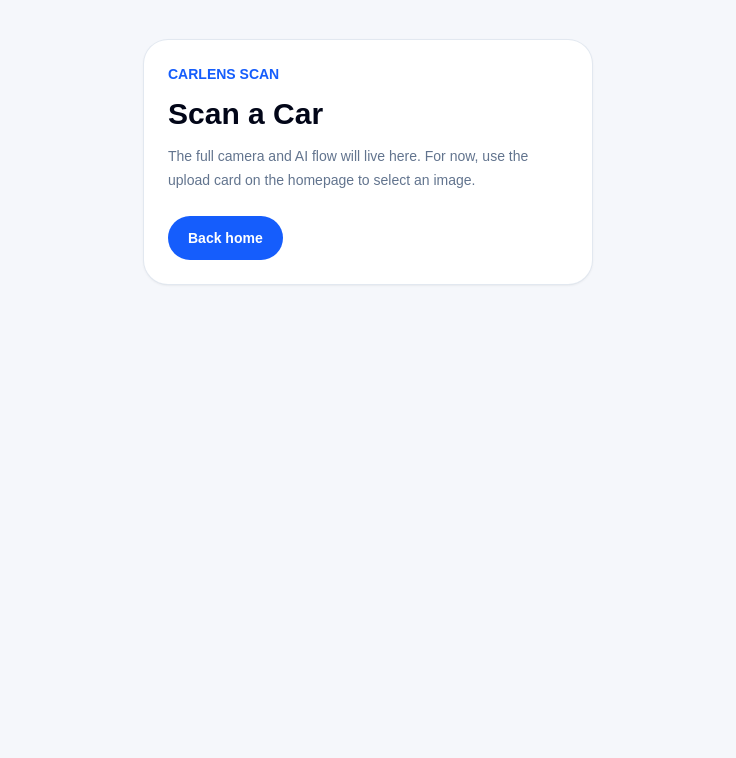
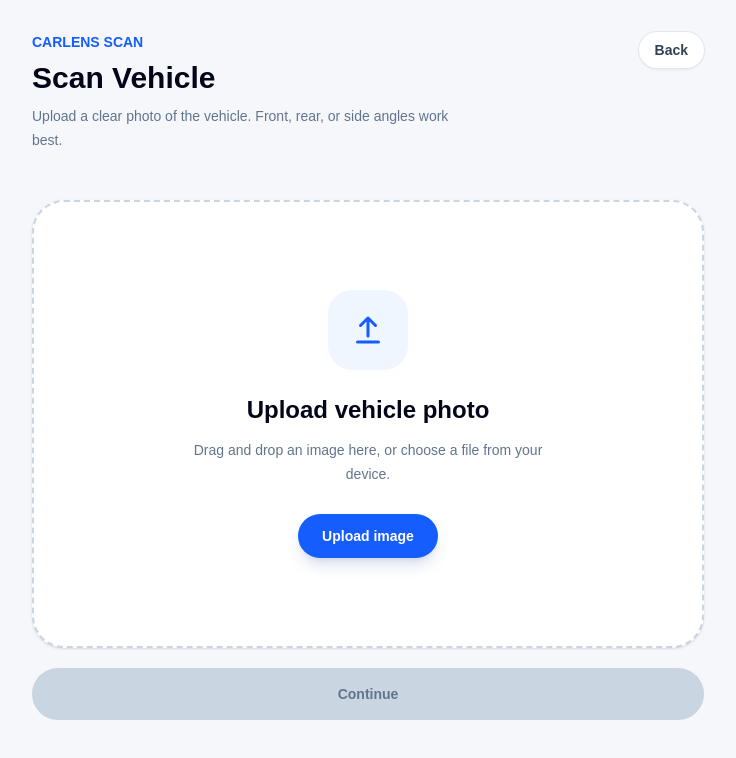
Before and after one commit to abdirahm4na/carlens, a Next.js app in the folder web/: page /scan in a window 1280 px wide. Shown: the top 758 px of the page, without its empty margins (272-1008 px from the left). Built offline with nearby package versions, Linux system fonts and the light colour scheme.

Commit message:
feat: build scan vehicle page

```diff
--- a/web/src/app/scan/page.tsx
+++ b/web/src/app/scan/page.tsx
@@ -1,24 +1,16 @@
-import Link from "next/link";
+import { ScanHeader } from "@/components/scan/ScanHeader";
+import { VehicleUploadDropzone } from "@/components/scan/VehicleUploadDropzone";
 
 export default function ScanPage() {
   return (
-    <main className="min-h-screen bg-[#F5F7FB] px-5 py-10 text-slate-950">
-      <section className="mx-auto max-w-md rounded-3xl bg-white p-6 shadow-sm ring-1 ring-slate-200">
-        <p className="text-sm font-semibold uppercase tracking-normal text-blue-600">
-          CarLens Scan
-        </p>
-        <h1 className="mt-3 text-3xl font-bold">Scan a Car</h1>
-        <p className="mt-3 text-sm leading-6 text-slate-500">
-          The full camera and AI flow will live here. For now, use the upload card on
-          the homepage to select an image.
-        </p>
-        <Link
-          href="/"
-          className="mt-6 inline-flex rounded-full bg-blue-600 px-5 py-3 text-sm font-bold text-white transition hover:bg-blue-700 focus:outline-none focus:ring-2 focus:ring-blue-500 focus:ring-offset-2"
-        >
-          Back home
-        </Link>
-      </section>
+    <main className="min-h-screen bg-[#F5F7FB] px-5 py-8 text-slate-950 sm:px-6">
+      <div className="mx-auto flex min-h-[calc(100vh-4rem)] w-full max-w-2xl flex-col">
+        <ScanHeader />
+
+        <section className="flex flex-1 items-center py-8">
+          <VehicleUploadDropzone />
+        </section>
+      </div>
     </main>
   );
 }
--- /dev/null
+++ b/web/src/components/scan/ImagePreview.tsx
@@ -0,0 +1,39 @@
+import Image from "next/image";
+
+type ImagePreviewProps = {
+  imageUrl: string;
+  fileName: string;
+  onRemove: () => void;
+};
+
+export function ImagePreview({ imageUrl, fileName, onRemove }: ImagePreviewProps) {
+  return (
+    <div className="w-full overflow-hidden rounded-3xl bg-white shadow-sm ring-1 ring-slate-200">
+      <div className="relative aspect-[4/3] bg-slate-100">
+        <Image
+          src={imageUrl}
+          alt={fileName}
+          fill
+          unoptimized
+          className="object-cover"
+          sizes="(max-width: 768px) 100vw, 672px"
+        />
+      </div>
+
+      <div className="flex items-center justify-between gap-4 p-4">
+        <div className="min-w-0">
+          <p className="truncate text-sm font-bold text-slate-950">{fileName}</p>
+          <p className="mt-1 text-xs font-medium text-slate-500">Ready to continue</p>
+        </div>
+
+        <button
+          type="button"
+          onClick={onRemove}
+          className="shrink-0 rounded-full bg-slate-100 px-4 py-2 text-sm font-bold text-slate-600 transition hover:bg-slate-200 focus:outline-none focus:ring-2 focus:ring-blue-500 focus:ring-offset-2"
+        >
+          Remove
+        </button>
+      </div>
+    </div>
+  );
+}
--- /dev/null
+++ b/web/src/components/scan/ScanHeader.tsx
@@ -0,0 +1,26 @@
+import Link from "next/link";
+
+export function ScanHeader() {
+  return (
+    <header className="flex items-start justify-between gap-4">
+      <div>
+        <p className="text-sm font-semibold uppercase tracking-normal text-blue-600">
+          CarLens Scan
+        </p>
+        <h1 className="mt-2 text-3xl font-bold tracking-normal text-slate-950">
+          Scan Vehicle
+        </h1>
+        <p className="mt-2 max-w-md text-sm leading-6 text-slate-500">
+          Upload a clear photo of the vehicle. Front, rear, or side angles work best.
+        </p>
+      </div>
+
+      <Link
+        href="/"
+        className="shrink-0 rounded-full bg-white px-4 py-2 text-sm font-bold text-slate-700 shadow-sm ring-1 ring-slate-200 transition hover:-translate-y-0.5 hover:text-blue-700 hover:shadow-md focus:outline-none focus:ring-2 focus:ring-blue-500 focus:ring-offset-2"
+      >
+        Back
+      </Link>
+    </header>
+  );
+}
--- /dev/null
+++ b/web/src/components/scan/VehicleUploadDropzone.tsx
@@ -0,0 +1,160 @@
+"use client";
+
+import { ChangeEvent, DragEvent, useEffect, useRef, useState } from "react";
+import { ImagePreview } from "./ImagePreview";
+
+type SelectedImage = {
+  file: File;
+  previewUrl: string;
+};
+
+export function VehicleUploadDropzone() {
+  const inputRef = useRef<HTMLInputElement>(null);
+  const [selectedImage, setSelectedImage] = useState<SelectedImage>();
+  const [isDragging, setIsDragging] = useState(false);
+
+  useEffect(() => {
+    return () => {
+      if (selectedImage?.previewUrl) {
+        URL.revokeObjectURL(selectedImage.previewUrl);
+      }
+    };
+  }, [selectedImage?.previewUrl]);
+
+  function openFilePicker() {
+    inputRef.current?.click();
+  }
+
+  function selectFile(file?: File) {
+    if (!file || !file.type.startsWith("image/")) {
+      return;
+    }
+
+    setSelectedImage((currentImage) => {
+      if (currentImage?.previewUrl) {
+        URL.revokeObjectURL(currentImage.previewUrl);
+      }
+
+      return {
+        file,
+        previewUrl: URL.createObjectURL(file),
+      };
+    });
+  }
+
+  function handleInputChange(event: ChangeEvent<HTMLInputElement>) {
+    selectFile(event.target.files?.[0]);
+    event.target.value = "";
+  }
+
+  function handleDragOver(event: DragEvent<HTMLDivElement>) {
+    event.preventDefault();
+    setIsDragging(true);
+  }
+
+  function handleDragLeave(event: DragEvent<HTMLDivElement>) {
+    event.preventDefault();
+    setIsDragging(false);
+  }
+
+  function handleDrop(event: DragEvent<HTMLDivElement>) {
+    event.preventDefault();
+    setIsDragging(false);
+    selectFile(event.dataTransfer.files?.[0]);
+  }
+
+  function removeImage() {
+    setSelectedImage((currentImage) => {
+      if (currentImage?.previewUrl) {
+        URL.revokeObjectURL(currentImage.previewUrl);
+      }
+
+      return undefined;
+    });
+  }
+
+  return (
+    <div className="w-full">
+      <input
+        ref={inputRef}
+        type="file"
+        accept="image/*"
+        className="sr-only"
+        onChange={handleInputChange}
+      />
+
+      {selectedImage ? (
+        <ImagePreview
+          imageUrl={selectedImage.previewUrl}
+          fileName={selectedImage.file.name}
+          onRemove={removeImage}
+        />
+      ) : (
+        <div
+          role="button"
+          tabIndex={0}
+          onClick={openFilePicker}
+          onKeyDown={(event) => {
+            if (event.key === "Enter" || event.key === " ") {
+              event.preventDefault();
+              openFilePicker();
+            }
+          }}
+          onDragOver={handleDragOver}
+          onDragLeave={handleDragLeave}
+          onDrop={handleDrop}
+          className={`flex min-h-[28rem] cursor-pointer flex-col items-center justify-center rounded-[2rem] border-2 border-dashed bg-white p-8 text-center shadow-sm transition ${
+            isDragging
+              ? "border-blue-500 bg-blue-50 shadow-lg"
+              : "border-slate-300 hover:-translate-y-0.5 hover:border-blue-400 hover:shadow-lg"
+          }`}
+        >
+          <div className="flex size-20 items-center justify-center rounded-3xl bg-blue-50 text-blue-600">
+            <UploadIcon />
+          </div>
+          <h2 className="mt-6 text-2xl font-bold tracking-normal text-slate-950">
+            Upload vehicle photo
+          </h2>
+          <p className="mt-3 max-w-sm text-sm leading-6 text-slate-500">
+            Drag and drop an image here, or choose a file from your device.
+          </p>
+
+          <button
+            type="button"
+            onClick={(event) => {
+              event.stopPropagation();
+              openFilePicker();
+            }}
+            className="mt-7 rounded-full bg-blue-600 px-6 py-3 text-sm font-bold text-white shadow-lg shadow-blue-900/15 transition hover:bg-blue-700 focus:outline-none focus:ring-2 focus:ring-blue-500 focus:ring-offset-2"
+          >
+            Upload image
+          </button>
+        </div>
+      )}
+
+      <button
+        type="button"
+        disabled={!selectedImage}
+        className="mt-5 flex w-full items-center justify-center rounded-full bg-blue-600 px-6 py-4 text-sm font-bold text-white shadow-lg shadow-blue-900/15 transition enabled:hover:-translate-y-0.5 enabled:hover:bg-blue-700 disabled:cursor-not-allowed disabled:bg-slate-300 disabled:text-slate-500 disabled:shadow-none focus:outline-none focus:ring-2 focus:ring-blue-500 focus:ring-offset-2"
+      >
+        Continue
+      </button>
+    </div>
+  );
+}
+
+function UploadIcon() {
+  return (
+    <svg
+      aria-hidden="true"
+      className="size-9"
+      fill="none"
+      viewBox="0 0 24 24"
+      stroke="currentColor"
+      strokeWidth="2"
+    >
+      <path strokeLinecap="round" strokeLinejoin="round" d="M12 16V4m0 0 5 5m-5-5-5 5" />
+      <path strokeLinecap="round" strokeLinejoin="round" d="M5 20h14" />
+    </svg>
+  );
+}
```
